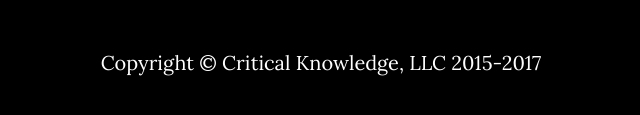
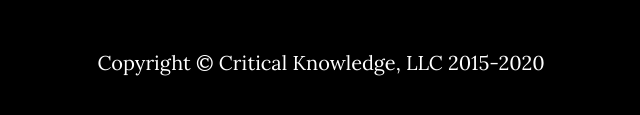
Before and after one commit to ckllc/ckllc.github.io, a plain HTML site: page index.html in a window 1280 px wide. Shown: the part 2526-2641 px from the top of the page, 319-959 px from the left. Drawn offline with Linux system fonts and the light colour scheme.

Commit message:
Bring copyright to 2020

```diff
--- a/index.html
+++ b/index.html
@@ -133,7 +133,7 @@
     <!-- Footer -->
     <footer>
         <div class="container text-center">
-            <p>Copyright &copy; Critical Knowledge<span class="light">, LLC</span> 2015-2017</p>
+            <p>Copyright &copy; Critical Knowledge<span class="light">, LLC</span> 2015-2020</p>
         </div>
     </footer>
 
```
